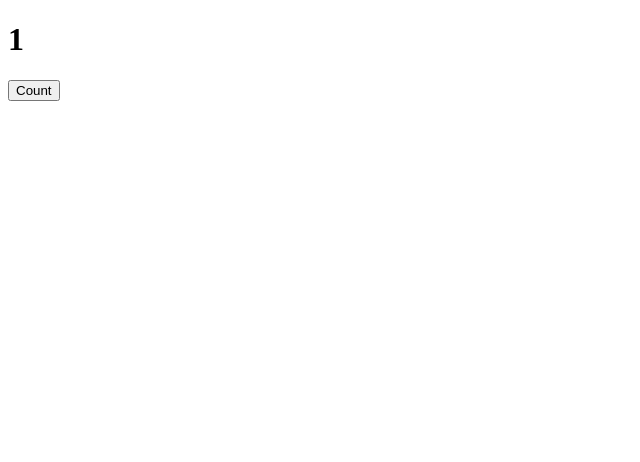
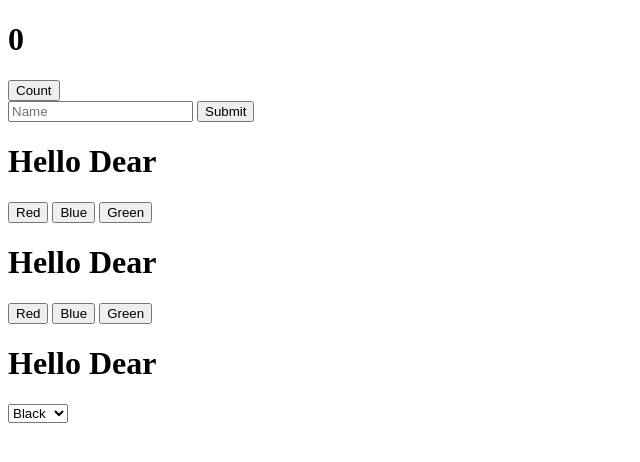
Before and after one commit to ins099/JavaScript, a plain HTML site: page index.html in a window 1280 px wide. Both pictures are taken after a click on the button "Count". Shown: the whole page, without its empty margins (0-640 px from the left). Drawn offline with Linux system fonts and the light colour scheme.

Commit message:
DOM Manipulation (2)

```diff
--- a/counter.js
+++ b/counter.js
@@ -11,4 +11,53 @@ function count(){
 
 document.addEventListener('DOMContentLoaded',function(){
     document.querySelector('button').onclick = count;
-})
+});
+
+
+//                                            Working With Form
+
+document.addEventListener('DOMContentLoaded',function(){
+
+    function printname(){
+        const name = document.querySelector('#name').value;
+        alert(`Hello, ${name}`)};
+
+    document.querySelector('form').onsubmit= printname;
+});
+
+
+//                                          Changing CSS with JS (1)
+document.addEventListener('DOMContentLoaded',function(){
+
+    document.querySelector('#red').onclick = function(){
+        document.querySelector('h1').style.color = 'red';
+    }
+    document.querySelector('#blue').onclick = function(){
+        document.querySelector('h1').style.color = 'blue';
+    }
+    document.querySelector('#green').onclick = function(){
+        document.querySelector('h1').style.color = 'green';
+    }
+});
+
+//                                          Changing CSS with JS (2)
+
+document.addEventListener('DOMContentLoaded',function(){
+
+    document.querySelectorAll('button').forEach(function(button){
+        button.onclick = function(){
+            document.querySelector('#hello').style.color = button.dataset.color;
+        };
+    });
+
+});
+
+//                                          Changing CSS with JS using Dropdown (3)
+
+document.addEventListener('DOMContentLoaded',function(){
+
+    document.querySelector('select').onchange=function(){
+            document.querySelector('#hello').style.color = this.value;
+    };
+
+});
--- a/index.html
+++ b/index.html
@@ -23,7 +23,41 @@
 
 </head>
 <body>
+
     <h1>0</h1>
     <button> Count </button>
+
+
+    <!-- workin with Form Manipulation -->
+    <form>
+        <input type="text" autofocus id = 'name' placeholder='Name'>
+        <input type="submit">
+    </form>
+
+
+    <!-- Changing CSS with JS (1) by id method  -->
+    <h1 id='hello'>Hello Dear</h1>
+    <button id="red">Red</button>
+    <button id="blue">Blue</button>
+    <button id="green">Green</button>
+
+    <!-- Changing CSS with JS (2) by data-color method  -->
+    <h1 id='hello'>Hello Dear</h1>
+    <button data-color="red">Red</button>
+    <button data-color="blue">Blue</button>
+    <button data-color="green">Green</button>
+
+
+
+    <!-- Changing CSS with JS (2) by data-color method  -->
+    <h1 id='hello'>Hello Dear</h1>
+    <select>
+        <option value="black">Black</option>
+        <option value="blue">Blue</option>
+        <option value="green">Green</option>
+        <option value="red">Red</option>
+
+    </select>
+
 </body>
 </html>
```
